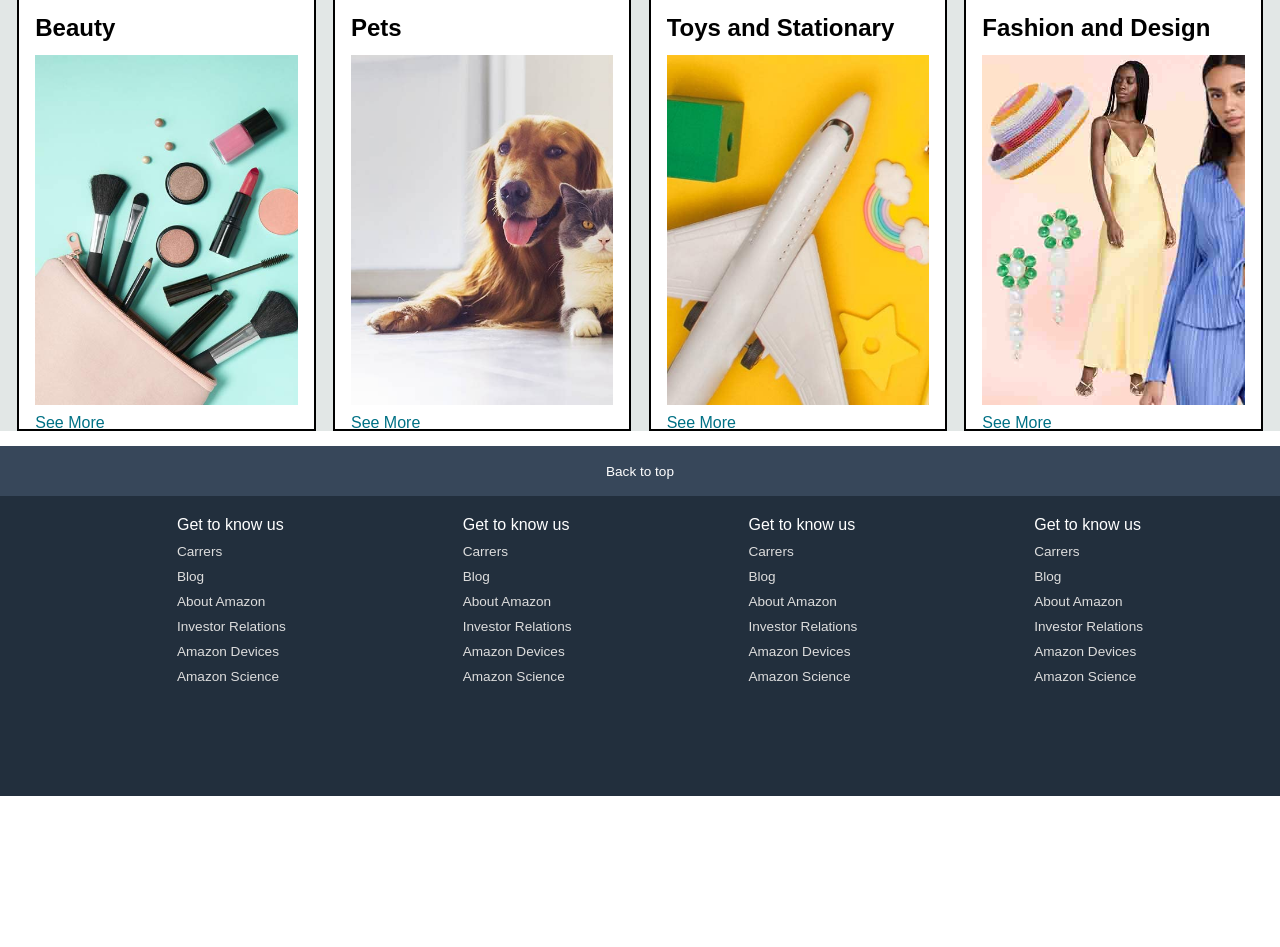
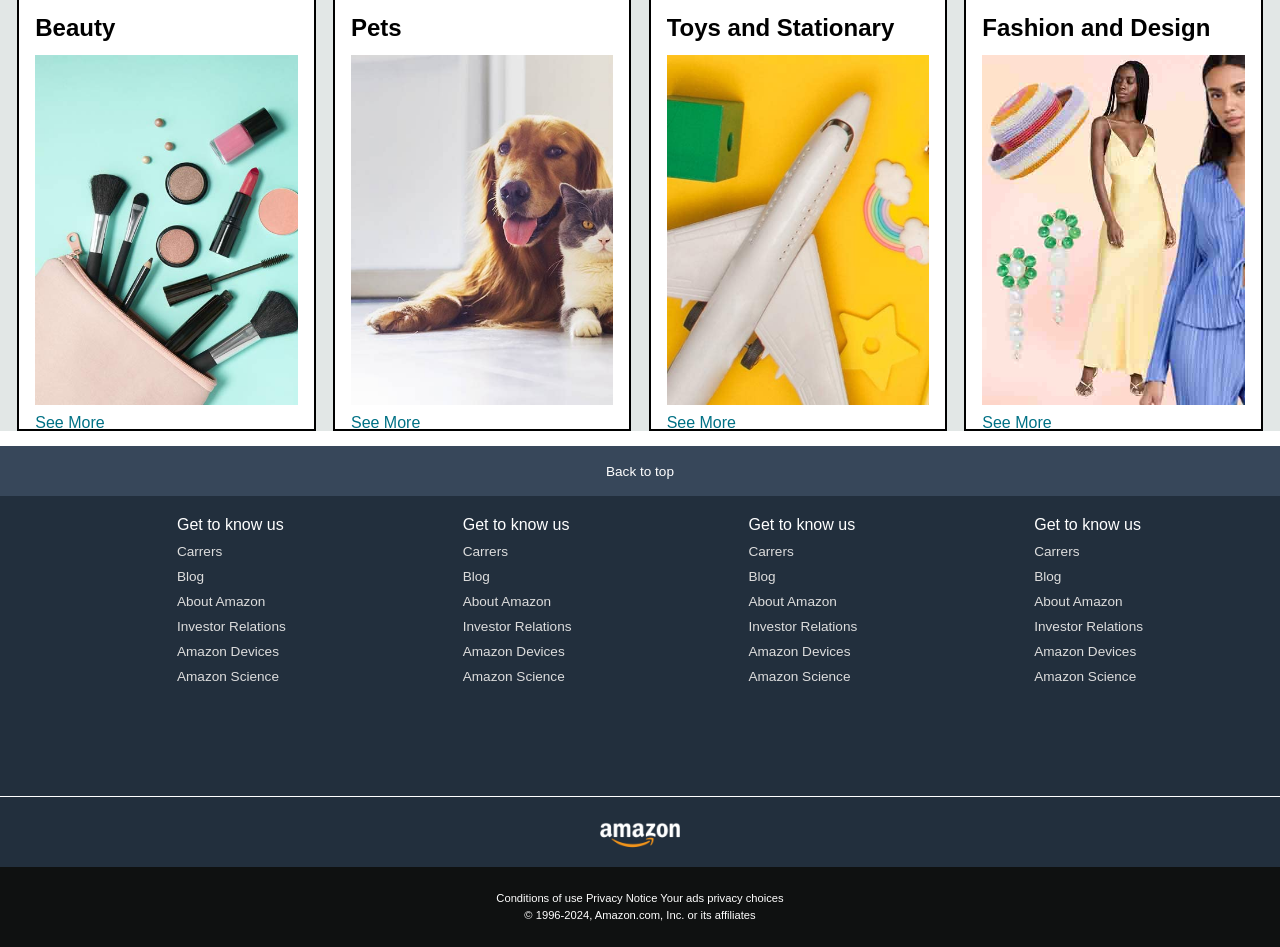
Before and after one commit to iampawannn/AmazonClone, a plain HTML site: page index.html in a window 1280 px wide. Shown: the part 897-1844 px from the top of the page. Before the commit the page ends 1693 px from the top, so only its background shows below. Drawn offline with Linux system fonts and the light colour scheme.

Commit message:
all footer panel completed

```diff
--- a/index.html
+++ b/index.html
@@ -19,7 +19,7 @@
                 <p class="add-first">Deliver to</p>
                 <div class="add-icon">
                     <i class="fa-solid fa-location-dot"></i>
-                    <p class="add-second">India</p>
+                    <p class="add-second">Australia</p>
                 </div>
             </div>
 
@@ -174,6 +174,18 @@
                 <a>Amazon Science</a>
             </ul>
         </div>
+        <div class="foot-panel3">
+            <div class="logo"> </div>
+        </div>
+        <div class="foot-panel4">
+            <div class="pages"></div>
+            <a>Conditions of use</a>
+            <a>Privacy Notice</a>
+            <a>Your ads privacy choices</a>
+            <div class="copyright">
+                © 1996-2024, Amazon.com, Inc. or its affiliates
+            </div>
+        </div>
     </footer>
 </body>
 </html>
--- a/style.css
+++ b/style.css
@@ -218,3 +218,37 @@
         margin-top: 10px;
         color: #DDDDDD;
     }
+    /* Footer panel 3 */
+    .foot-panel3 {
+        background-color: #222f3d;
+        color: white;
+        border-top:0.5px solid white;
+        height: 70px;
+        display: flex;
+        justify-content: center;
+        align-items: center;
+
+    }
+    .logo {
+        background-image: url(./assets/amazon_logo.png);
+        width: 100px;
+    }
+
+    /* Footer panel; 4 */
+    .foot-panel4 {
+        background-color: #0F1111;
+        color: white;
+        height: 80px;
+        font-size: 0.7rem;
+        text-align: center;
+    }
+    .pages {
+
+        padding-top:25px ;
+
+    }
+
+    .copyright {
+        padding-top:5px ;
+
+    }
```
